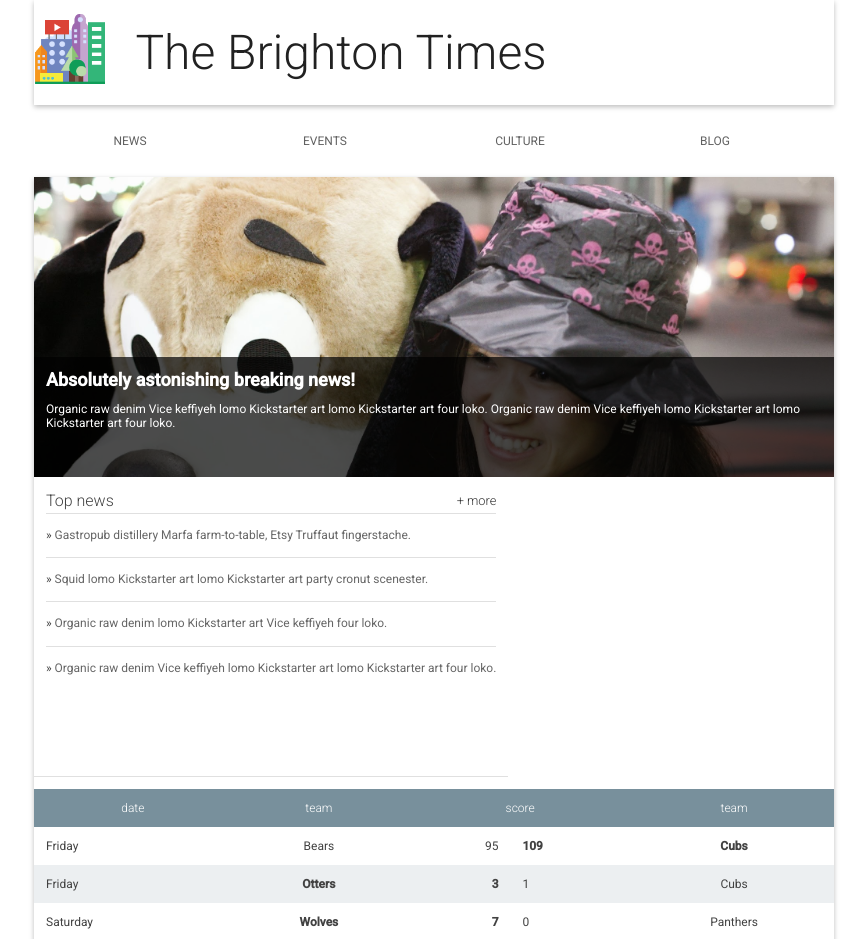
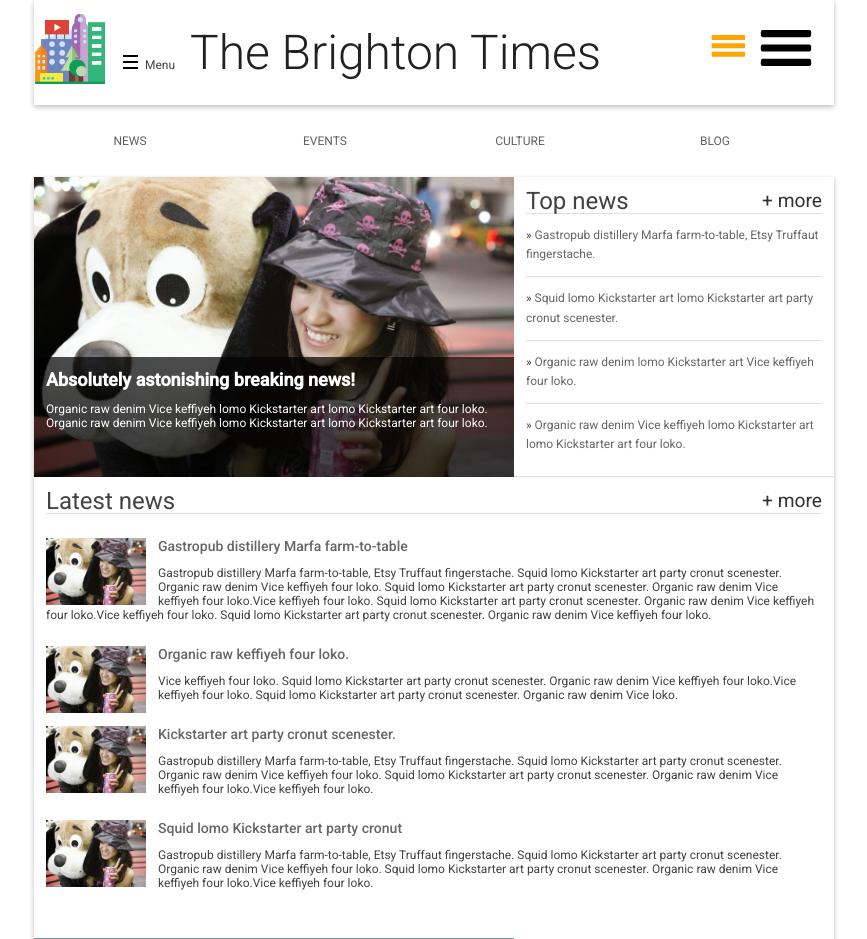
Before and after one commit to cajoue/U-hometown, a plain HTML site: page index.html in a window 1280 px wide. Shown: the top 939 px of the page, without its empty margins (206-1073 px from the left). Drawn offline with Linux system fonts and the light colour scheme.

Commit message:
add responsive css files

```diff
--- a/css/large-ish.css
+++ b/css/large-ish.css
@@ -6,4 +6,22 @@
     margin-left: auto;
     margin-right: auto;
   }
+
+  /*.hero {
+    width: 60%;
+  }*/
+
+  .top-news {
+    width: 40%;
+    order: -1;
+  }
+
+  .scores {
+    width: 60%;
+    order: 1;
 }
+   .weather{
+    /*width: 40%;*/
+    order: 2;
+}
+}
--- a/css/main.css
+++ b/css/main.css
@@ -94,6 +94,43 @@ ul {
  *
  */
 
+/*<!-- TODO: Hide Navigation bar -->*/
+
+.hamburger img {
+  height: 72px;
+  margin-right: 1em;
+  vertical-align: top;
+  margin-top: 12px;
+  float: right;
+}
+
+#hamburger2 svg {
+  width: 50px;
+  height: 75px;
+  fill: orange;
+  background-color: #fff;
+  float: right;
+}
+
+.hamburger-css {
+  position: relative;
+    display: inline-block;
+    width: 1.25em;
+    height: 0.8em;
+    margin-right: 0.3em;
+    border-top: 0.2em solid #000;
+    border-bottom: 0.2em solid #000;
+}
+
+.hamburger-css:before {
+  content: "";
+    position: absolute;
+    top: 0.3em;
+    left: 0px;
+    width: 100%;
+    border-top: 0.2em solid #000;
+}
+
 .nav {
   width: 100%;
   margin-left: auto;
@@ -187,7 +224,7 @@ main {
  */
 
 .top-news {
-  height: 300px;
+  max-height: 300px;
   border-bottom: 1px solid #E0E0E0;
   padding: 1em;
 }
--- a/css/med-ish.css
+++ b/css/med-ish.css
@@ -1,11 +1,36 @@
 /* Responsive styles for screen viewports of min-width 600px */
 
-@media screen and (min-width: 600px) {
-  .red {
-    width: 33.3333%;
-  }
+@media screen and (min-width: 563px) {
 
-  .orange {
-    width: 66.6667%;
-  }
+	.header__title {
+		font-size: 4em;
+	}
+
+	.hero {
+		width: 60%;
+		order: -2;
+	}
+
+	.weather {
+		width: 40%;
+		/*order: -1;*/
+	}
+
+	.top-news {
+		width: 40%;
+		order: -1;
+	}
+
+	.scores {
+		width: 60%;
+	}
+
+	.news__title {
+		font-size: 24px;
+		font-weight: 400;
+	}
+
+	.weather__location {
+		font-weight: 400;
+	}
 }
--- a/css/small-ish.css
+++ b/css/small-ish.css
@@ -1,11 +1,8 @@
-/* Responsive styles for screen viewports of min-width 450px */
+/* Responsive styles for screen viewports of min-width 526px */
 
-@media screen and (min-width: 450px) {
-	.light_blue, .green {
-		width: 50%;
-	}
+@media screen and (min-width: 417px) {
 
-	.header__title {
-		font-size: 4em;
-	}
+	/*<!-- TODO: Show Navigation bar -->*/
+
+
 }
--- a/index.html
+++ b/index.html
@@ -6,6 +6,7 @@
     <meta http-equiv="X-UA-Compatible" content="IE=edge">
     <title>Brighton Times</title>
     <link href="https://fonts.googleapis.com/css?family=Roboto:300,400,500" rel="stylesheet" type="text/css">
+    <link rel="stylesheet" href="https://maxcdn.bootstrapcdn.com/font-awesome/4.4.0/css/font-awesome.min.css">
     <link rel="stylesheet" type="text/css" href="css/main.css">
       <link rel="stylesheet" href="css/small-ish.css">
   <link rel="stylesheet" href="css/med-ish.css">
@@ -17,6 +18,13 @@
     <header class="header">
       <div class="header__inner">
         <img class="header__logo" src="images/city.png" alt="iconic view of a cityscape">
+        <!-- <button class="hamburger">&#9776;</button> -->
+        <!-- <i class="fa fa-bars fa-4"></i> -->
+        <span class="hamburger-css"></span> Menu
+        <a class="hamburger" href="#"><img src="images/menu.svg" alt="Menu icon"></a>
+        <a id="hamburger2" href="#"><svg class="svg" xmlns="http://www.w3.org/2000/svg" width="100%" height="40" viewBox="-5 -15  30 30" preserveAspectRatio="xMinYMin meet">
+        <path d="M2 6h20v3H2zm0 5h20v3H2zm0 5h20v3H2z"></path>
+        </svg></a>
         <h1 class="header__title">
           The Brighton Times
         </h1>
```
Also changed, not shown: images/circle-with-cross.svg (added), images/menu.svg (added), 1 other file.
